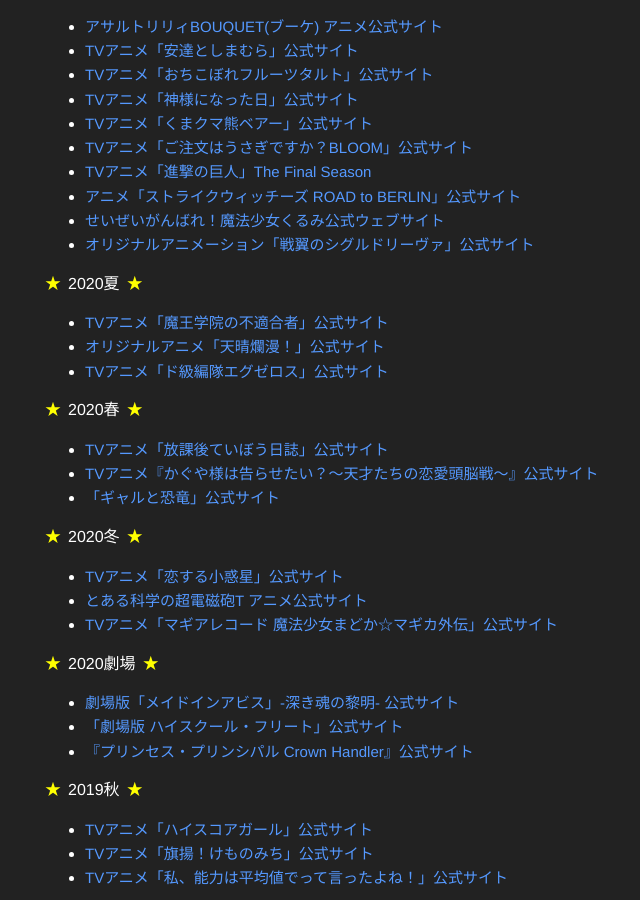
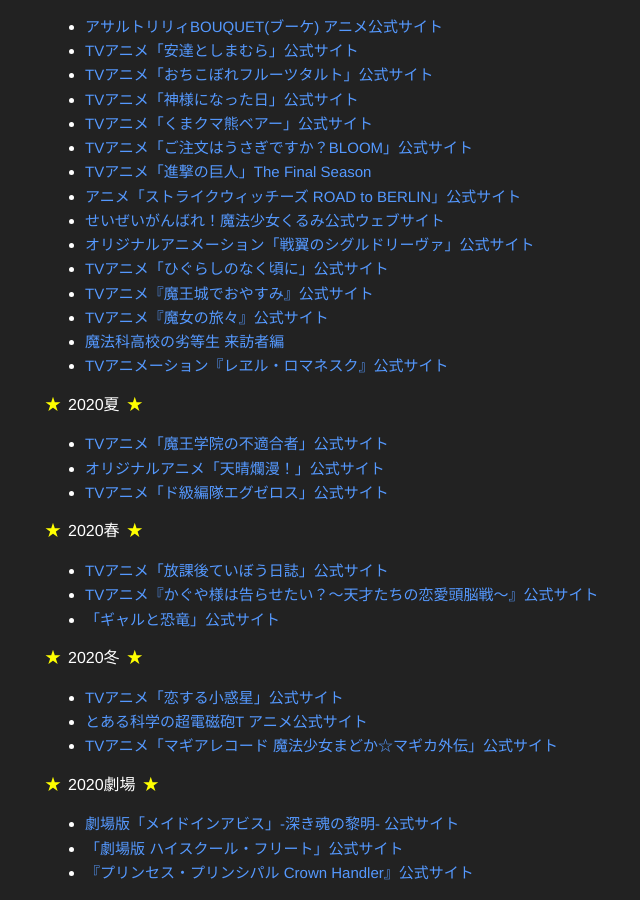
Before and after one commit to vuccaken/vuccaken.github.io, a Jekyll site: the page built from _pages/link.md, in a window 1280 px wide and 900 px high, scrolled down 1449 px. Shown: the whole window, without its empty margins (195-835 px from the left). Built offline with Jekyll 4.4.1, drawn with Linux system fonts in a browser that asks for light colours.

Commit message:
豊作追加

```diff
--- a/_pages/link.md
+++ b/_pages/link.md
@@ -65,6 +65,11 @@
 - [アニメ「ストライクウィッチーズ ROAD to BERLIN」公式サイト](http://w-witch.jp/strike_witches-rtb/){:target="_blank"}
 - [せいぜいがんばれ！魔法少女くるみ公式ウェブサイト](https://www.seizeiganbare.jp){:target="_blank"}
 - [オリジナルアニメーション「戦翼のシグルドリーヴァ」公式サイト](https://sigururi.com){:target="_blank"}
+- [TVアニメ「ひぐらしのなく頃に」公式サイト](https://higurashianime.com){:target="_blank"}
+- [TVアニメ『魔王城でおやすみ』公式サイト](https://maoujo-anime.com){:target="_blank"}
+- [TVアニメ『魔女の旅々』公式サイト](https://majotabi.jp){:target="_blank"}
+- [魔法科高校の劣等生 来訪者編](https://mahouka.jp){:target="_blank"}
+- [TVアニメーション『レヱル・ロマネスク』公式サイト](https://railromanesque.jp){:target="_blank"}
 
 #### 2020夏
 - [TVアニメ「魔王学院の不適合者」公式サイト](https://maohgakuin.com){:target="_blank"}
```
